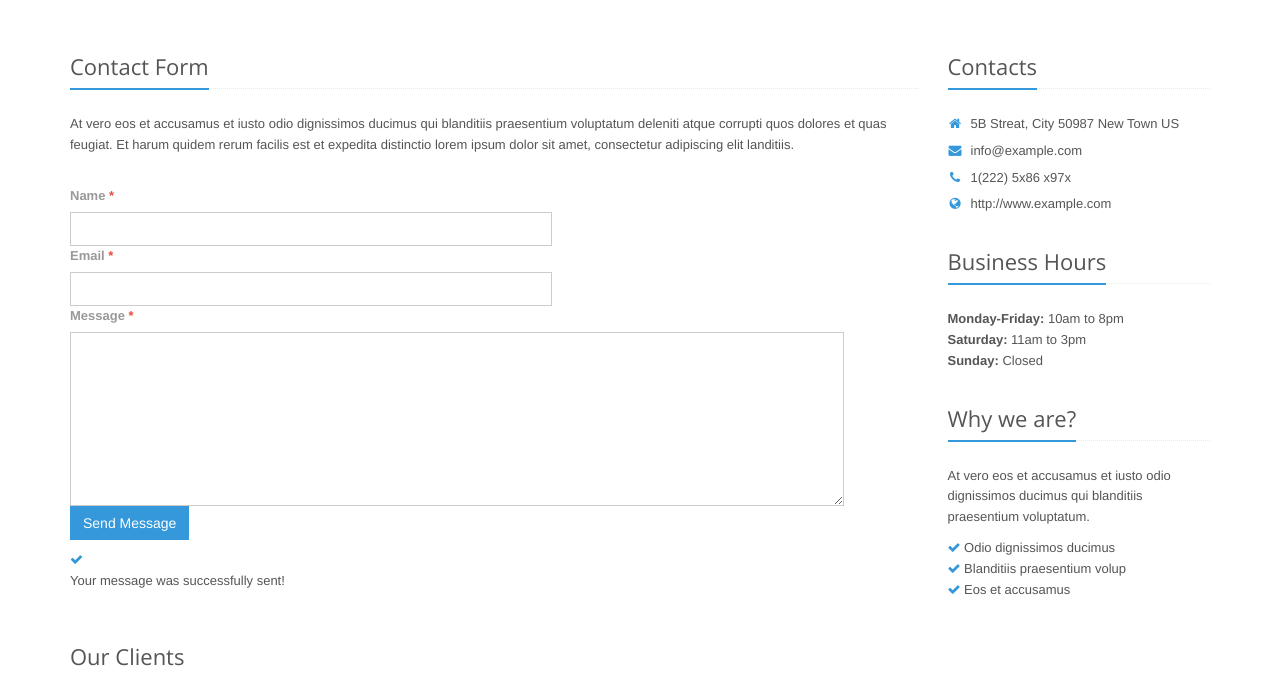
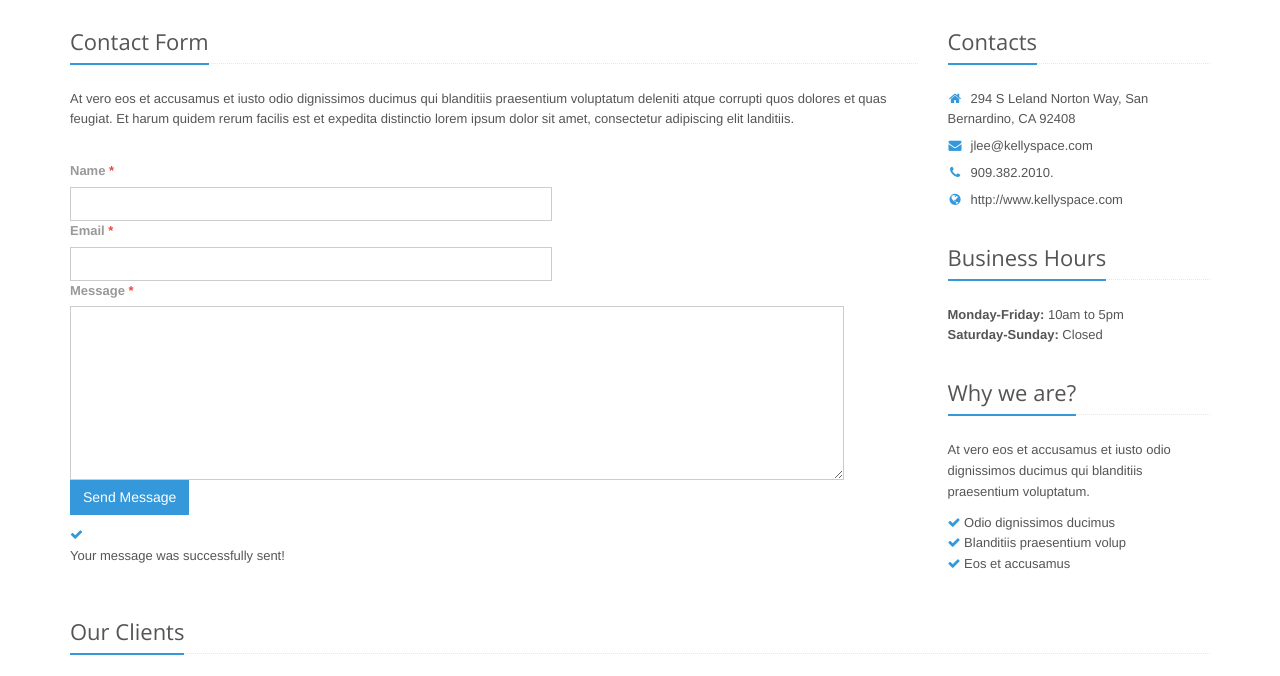
Before and after one commit to lthai423/KST_Rebuild, a Django app: page /contact/ in a window 1280 px wide. Shown: the part 597-1273 px from the top of the page. Run offline with Django 3.2, Linux system fonts and the light colour scheme; some libraries are stand-ins or nearby versions.

Commit message:
pushed live to deployment

```diff
--- a/contact/templates/contact/contact.html
+++ b/contact/templates/contact/contact.html
@@ -75,18 +75,17 @@
 				<!-- Contacts -->
 				<div class="headline"><h2>Contacts</h2></div>
 				<ul class="list-unstyled who margin-bottom-30">
-					<li><a href="#"><i class="fa fa-home"></i>5B Streat, City 50987 New Town US</a></li>
-					<li><a href="#"><i class="fa fa-envelope"></i>info@example.com</a></li>
-					<li><a href="#"><i class="fa fa-phone"></i>1(222) 5x86 x97x</a></li>
-					<li><a href="#"><i class="fa fa-globe"></i>http://www.example.com</a></li>
+					<li><a href="#"><i class="fa fa-home"></i>294 S Leland Norton Way, San Bernardino, CA 92408</a></li>
+					<li><a href="#"><i class="fa fa-envelope"></i>jlee@kellyspace.com</a></li>
+					<li><a href="#"><i class="fa fa-phone"></i>909.382.2010.</a></li>
+					<li><a href="#"><i class="fa fa-globe"></i>http://www.kellyspace.com</a></li>
 				</ul>
 
 				<!-- Business Hours -->
 				<div class="headline"><h2>Business Hours</h2></div>
 				<ul class="list-unstyled margin-bottom-30">
-					<li><strong>Monday-Friday:</strong> 10am to 8pm</li>
-					<li><strong>Saturday:</strong> 11am to 3pm</li>
-					<li><strong>Sunday:</strong> Closed</li>
+					<li><strong>Monday-Friday:</strong> 10am to 5pm</li>
+					<li><strong>Saturday-Sunday:</strong> Closed</li>
 				</ul>
 
 				<!-- Why we are? -->
@@ -187,7 +186,7 @@
 		    zoom: 15,
 		    center: new google.maps.LatLng(34.096, -117.247),
 		    mapTypeControlOptions: {
-		      mapTypeIds: [google.maps.MapTypeId.ROADMAP, 'map_style']
+		      mapTypeIds: [google.maps.MapTypeId.HYBRID, 'map_style']
 		    }
 		  };
 		  var map = new google.maps.Map(document.getElementById('map'),
--- a/mysite/static/bootstrap/css/_Global/custom/about/custom.css
+++ b/mysite/static/bootstrap/css/_Global/custom/about/custom.css
@@ -43,7 +43,7 @@
 }
 
 #block-row{
-	margin: 0 -6% 0 -6%;
+	margin: 0 -5% 0 -5%;
 }
 
 .parallax-counter-v2 {
--- a/mysite/static/bootstrap/css/_Global/custom/contact/custom.css
+++ b/mysite/static/bootstrap/css/_Global/custom/contact/custom.css
@@ -1,5 +1,5 @@
 .breadcrumbs{
-	margin: 12% 0 2%;
+	margin: 10% 0 2%;
 }
 
 .header-v6 .navbar-nav > li > a,
@@ -21,7 +21,3 @@
 .map{
 	padding: 0%;
 }
-
-#contacts-crumb{
-	margin-left:4%;
-}
--- a/mysite/static/bootstrap/css/_Global/custom/custom.css
+++ b/mysite/static/bootstrap/css/_Global/custom/custom.css
@@ -3,3 +3,8 @@
 	background: #E0E0E0;
 
 }
+
+html, body {
+    max-width: 100%;
+    /*overflow-x: hidden;*/
+}
```
